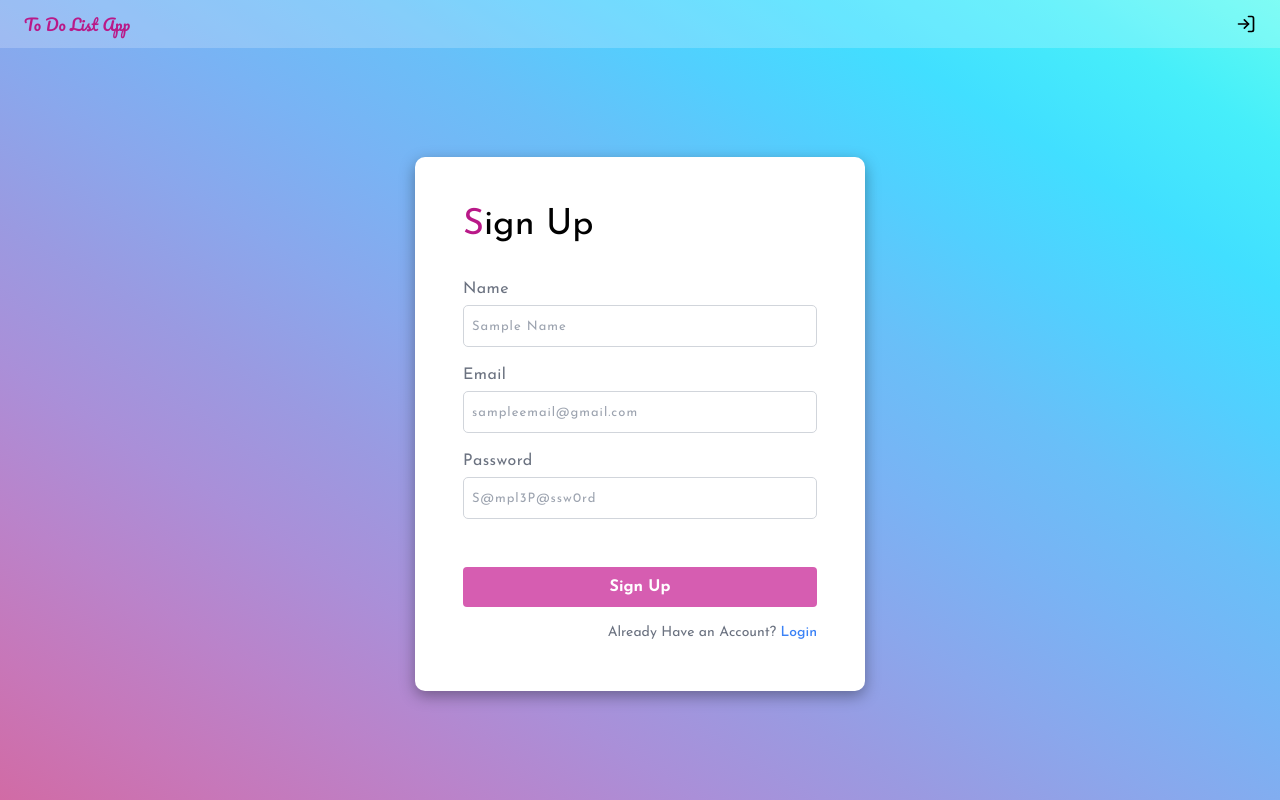
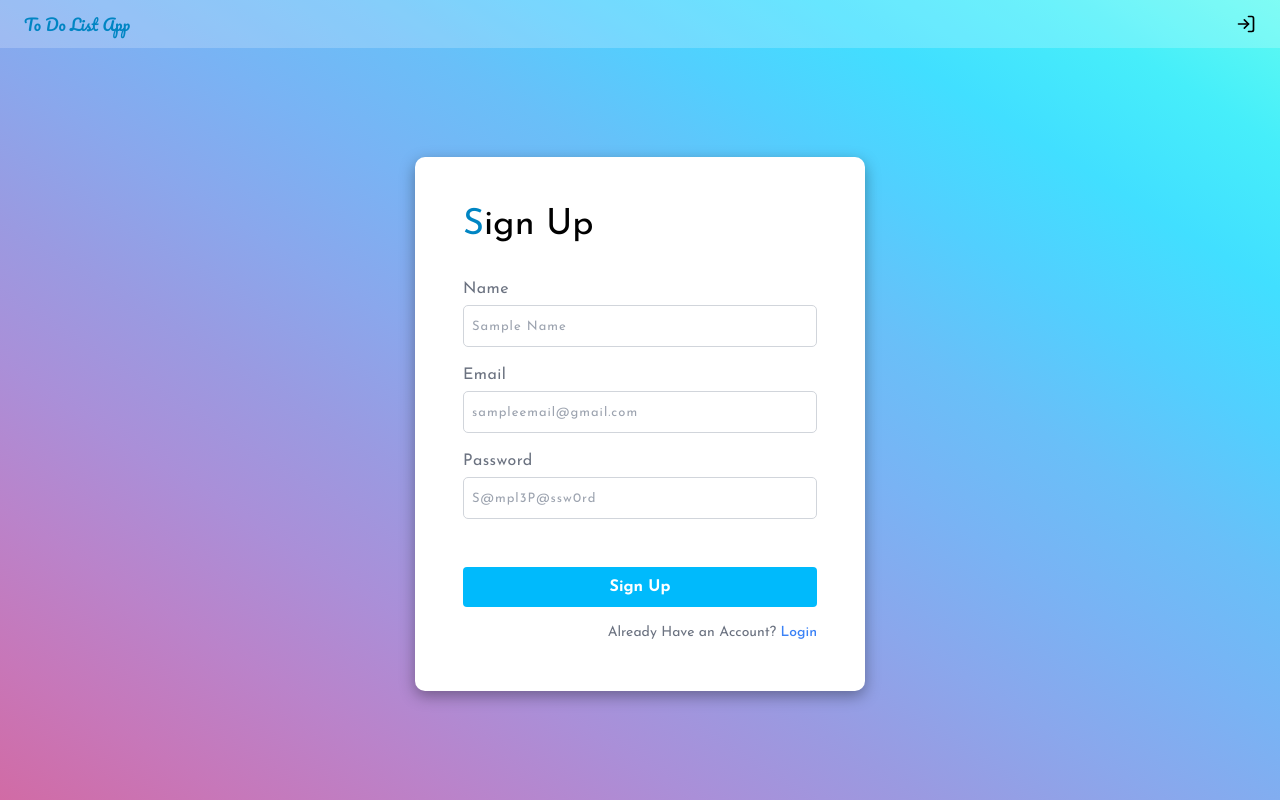
Before and after one commit to oomaer/toDoList, a React (Vite) app in the folder client/: page /register in a window 1280 px wide. Built offline with nearby package versions, Linux system fonts and the light colour scheme; no server answers.

Commit message:
ui update

```diff
--- a/client/src/components/TodoItem/TodoItem.tsx
+++ b/client/src/components/TodoItem/TodoItem.tsx
@@ -56,7 +56,7 @@ const TodoItem = ({item, handleCheck, handleDelete}: TodoItemProps) => {
                             initial={{opacity: 0, scale: 0}}
                             animate={{opacity: 1, scale: 1}}
                             exit={{opacity: 0, scale: 0}}
-                            className="absolute p-2 rounded-[8px] text-sm w-[100px] right-0 bg-white shadow-2xl origin-top-right"
+                            className="absolute p-2 rounded-[8px] text-sm w-[100px] right-0 bg-white bg-opacity-50 shadow-2xl origin-top-right"
                             onClick={() => {
                                 handleDelete(item)
                                 setShowMenu(false)
--- a/client/src/components/UserProfileCard/UserProfileCard.tsx
+++ b/client/src/components/UserProfileCard/UserProfileCard.tsx
@@ -8,13 +8,13 @@ const UserProfileCard = ({ user }: {user: User | null}) => {
         <div className="flex flex-col items-center">
             {user ? (
                 <>
-                    <img className="w-32 h-32 rounded-full mb-4 shadow-10 bg-purple-500"
+                    <img className="w-32 h-32 rounded-full mb-4 shadow-10 bg-primary-400"
                         src={`https://robohash.org/${user._id}`} />
                     <p className="text-2xl text-white" data-testid="username">{user.name}</p>
                 </>
             ): (
                 <>
-                    <img className="w-32 h-32 rounded-full mb-4 shadow-10 bg-purple-500"
+                    <img className="w-32 h-32 rounded-full mb-4 shadow-10 bg-primary-400"
                         src={`https://robohash.org/guestuser`}
                     />
                     <p className="text-xl text-white" data-testid="username">Guest User</p>
--- a/client/tailwind.config.js
+++ b/client/tailwind.config.js
@@ -8,8 +8,8 @@ export default {
     extend: {
       colors: {
         primary: {
-          "400": "#D65DB1",
-          "500": "#b91988",
+          "400": "#00BAFC",
+          "500": "#0085C3",
         },
         background: {
           "400": "#5FFBF1"
```
